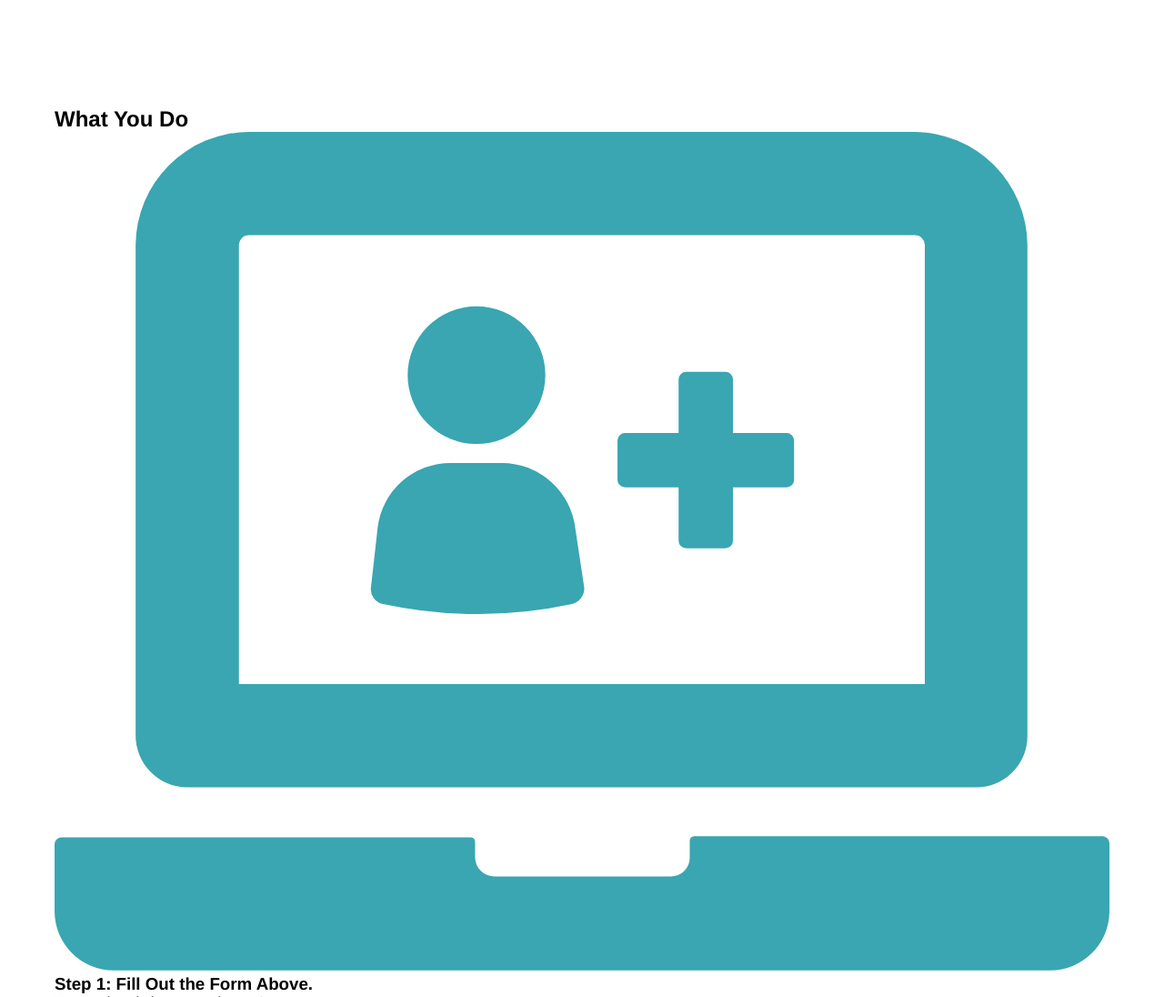
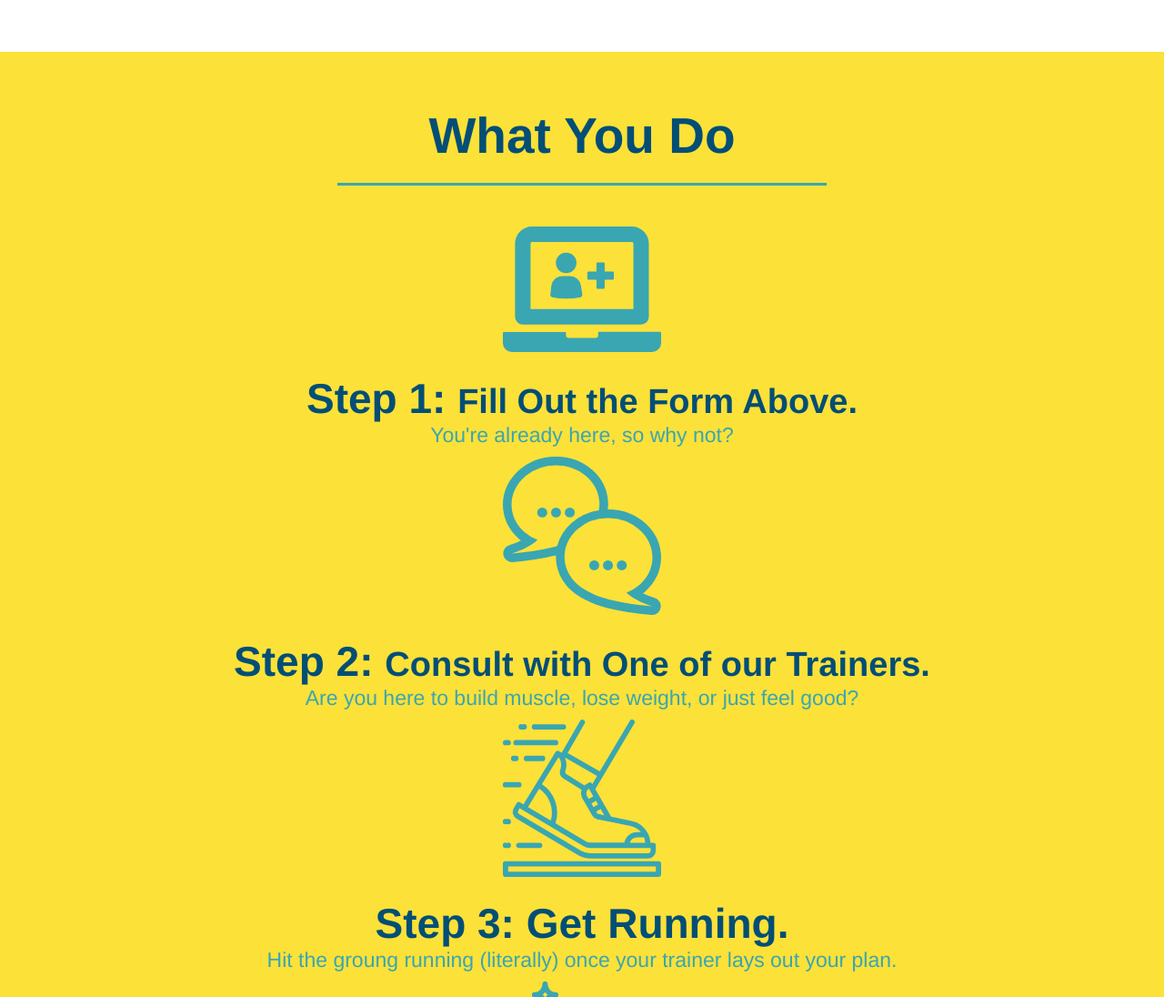
Before and after one commit to kelsey6166/run-buddy, a plain HTML site: page index.html in a window 1280 px wide. Shown: the part 1003-2099 px from the top of the page at 91% size. Drawn offline with Linux system fonts and the light colour scheme.

Commit message:
style what you do section

```diff
--- a/index.html
+++ b/index.html
@@ -73,38 +73,37 @@
 
     <!--"What we do" section-->
     <section id="What-We-Do" class="intro">
-        <h2>What We Do</h2>
+        <h2 class="section-title primary-border">What We Do</h2>
         <p>
             butcher selfies chambray shabby chic gentrify readymade yr ECHO park XOXO Tumblr normcore Banksy direct trade Blue Bottle chillwave you probably haven't heard of them single-origin coffee Vice fanny pack fixie Odd Future Austin fingerstache pickeld twee synth Wes anderson Thundercats viral biitters flannel meggings narwhal Marfa Schlitz sustainable intelligentsia umami deep v craft
         </p>
     </section>
 
     <!--"What you do" section-->
-    <section id="What-You-Do">
-        <h2>What You Do</h2>
+    <section id="What-You-Do" class="steps">
+        <h2 class="section-title secondary-border">What You Do</h2>
         <div>
             <!-- insert this img element -->
             <img src="./assets/step-1.svg" alt="" />
-            <h3>Step 1: Fill  Out the Form Above.</h3>
+            <h3>Step 1: <span>Fill Out the Form Above.</span></h3>
             <p>You're already here, so why not?</p>
         </div>
 
         <div>
             <img src="./assets/step-2.svg" alt="" />
-            <h3>Step 2: Consult with One of our Trainers.</h3>
+            <h3>Step 2: <span>Consult with One of our Trainers.</span></h3>
             <p>Are you here to build muscle, lose weight, or just feel good?</p>
         </div>
 
         <div>
             <img src="./assets/step-3.svg" alt="" />
-            <h3>Step 3: Get Running.
+            <h3>Step 3: <spann>Get Running.</spann></h3>
                 <p>Hit the groung running (literally) once your trainer lays out your plan.</p>
-            </h3>
         </div>
 
         <div>
             <img src="./assets/step-4.svg" alt="" />
-            <h3>Step 4: See Results.</h3>
+            <h3>Step 4: <span>See Results.</span></h3>
             <p>Bi-weekly checkins with your trainer will kee you focused.</p>
         </div>
     </section>
--- a/style.css
+++ b/style.css
@@ -109,16 +109,6 @@ section {
 .intro {
   text-align: center;
 }
-.intro h2 {
-  /* add this alongside your other declarations*/
-  display: inline-block;
-  font-size: 55px;
-  color: #024e76;
-  margin-bottom: 35px;
-  padding: 0 100px 20px 100px;
-  border-bottom: 3px solid;
-  border-color: #fce138;
-}
 .intro p {
   /* add this alongside your other declarations*/
   margin: 0 auto;
@@ -127,3 +117,40 @@ section {
   width: 80%;
   font-size: 20px;
 }
+.steps {
+  text-align: center;
+  background: #fce138;
+}
+.section-title {
+  font-size: 55px;
+  color: #024e76;
+  margin-bottom: 35px;
+  padding: 0 100px 20px 100px;
+  display: inline-block;
+  border-bottom: 3px solid;
+}
+.primary-border {
+  border-color: #fce138;
+}
+.secondary-border {
+  border-color: #39a6b2;
+}
+.step div {
+  margin-bottom: 80px;
+}
+.steps img {
+  width: 15%;
+  margin: 10px 0;
+}
+.steps h3 {
+  color: #024e76;
+  font-size: 46px;
+  margin-top: 10px;
+}
+.steps p {
+  color: #39a6b2;
+  font-size: 23px;
+}
+.steps span {
+  font-size: 38px;
+}
```
